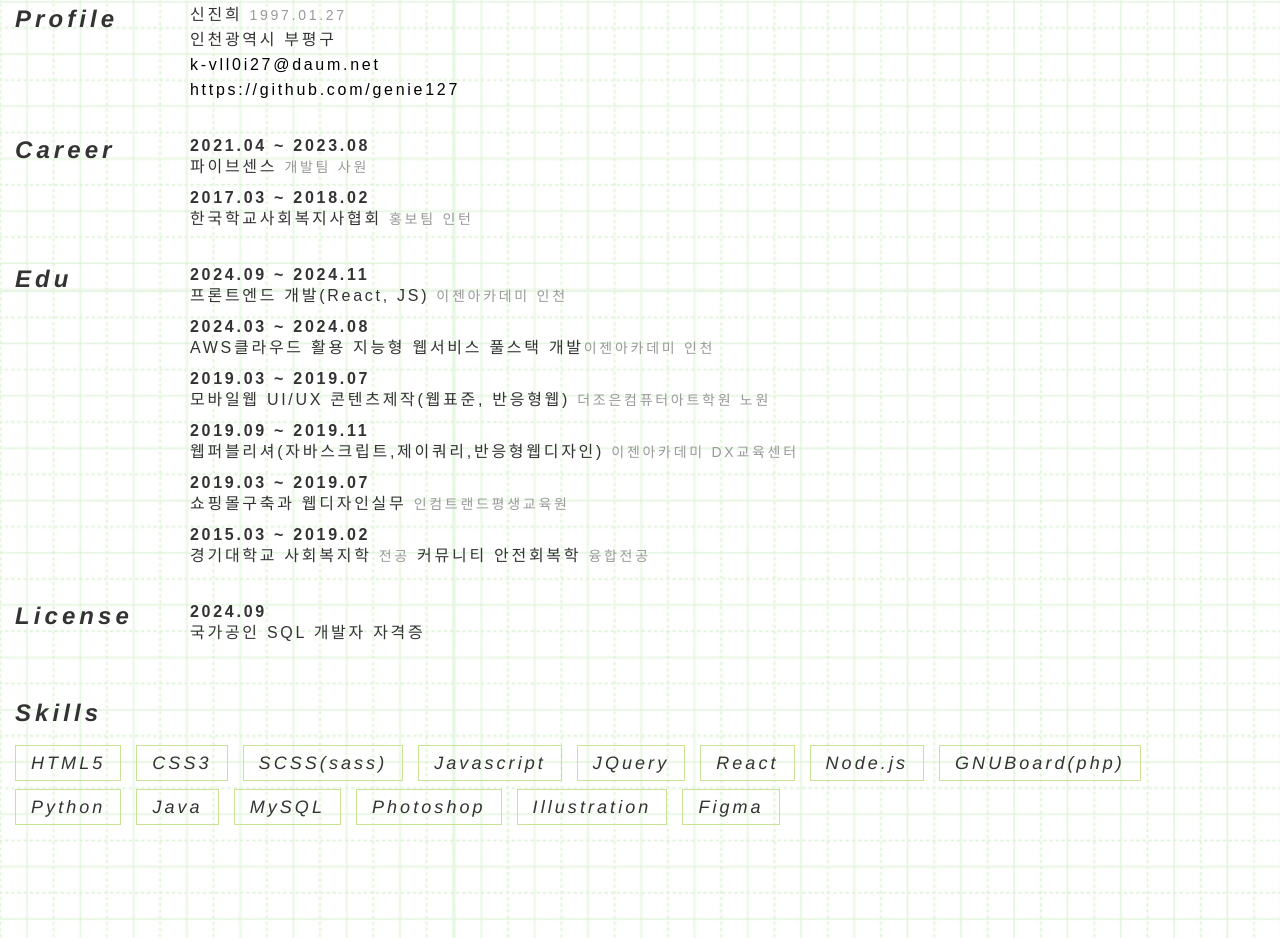
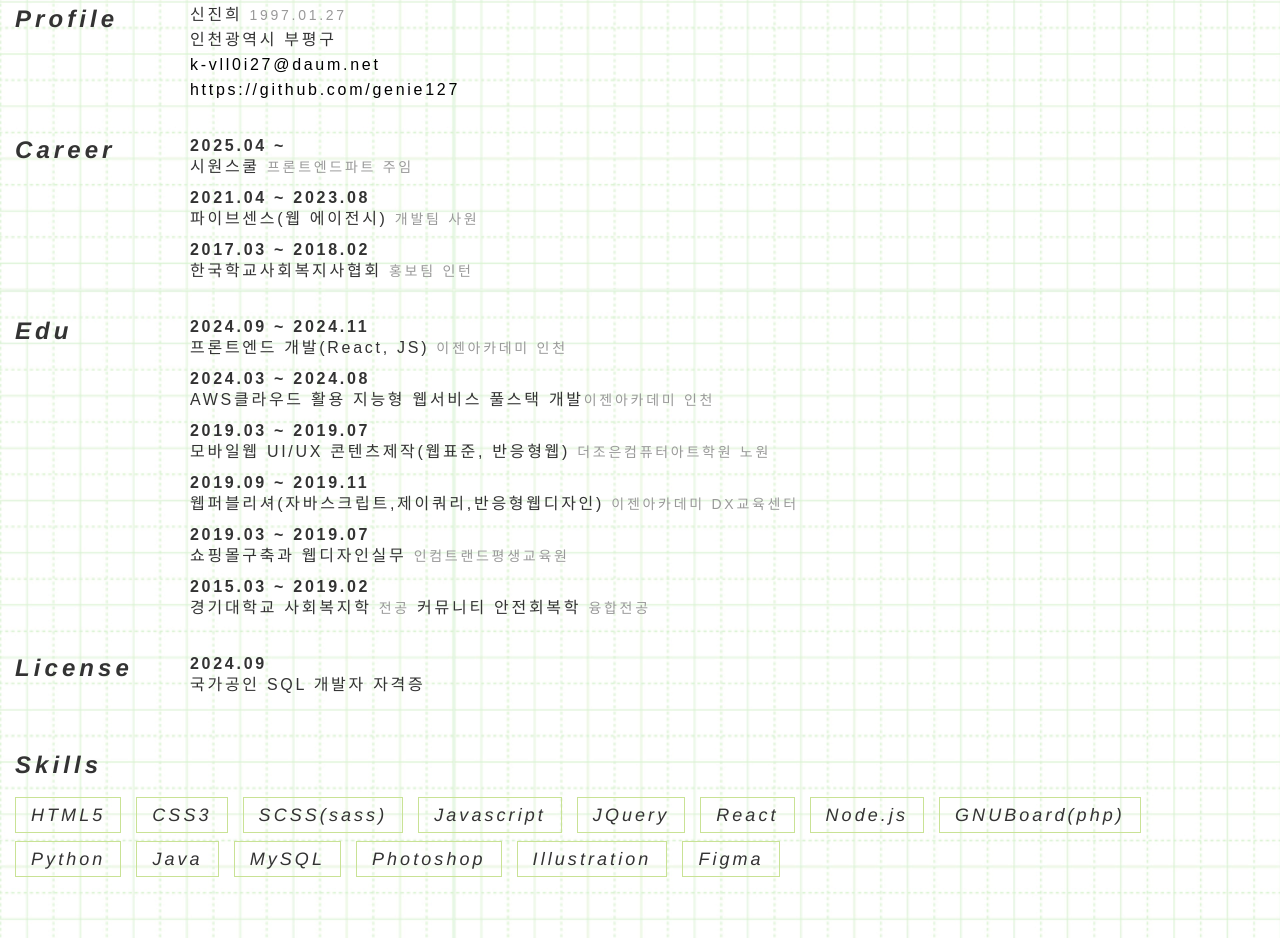
Before and after one commit to genie127/portfolio, a React (Create React App) app: page / in a window 1280 px wide. Shown: the part 1720-2658 px from the top of the page. Built offline with nearby package versions, Linux system fonts and the light colour scheme; a web font is replaced by a local one.

Commit message:
경력사항 update

```diff
--- a/src/components/Career.jsx
+++ b/src/components/Career.jsx
@@ -14,8 +14,12 @@ const Career=()=>{
                 <p className="pro_car_tt">Career</p>
                 <ul>
                     <li>
+                        <p className="date">2025.04 ~ </p>
+                        <p>시원스쿨 <span>프론트엔드파트 주임</span></p>
+                    </li>
+                    <li>
                         <p className="date">2021.04 ~ 2023.08</p>
-                        <p>파이브센스 <span>개발팀 사원</span></p>
+                        <p>파이브센스(웹 에이전시) <span>개발팀 사원</span></p>
                     </li>
                     <li>
                         <p className="date">2017.03 ~ 2018.02</p>
```
